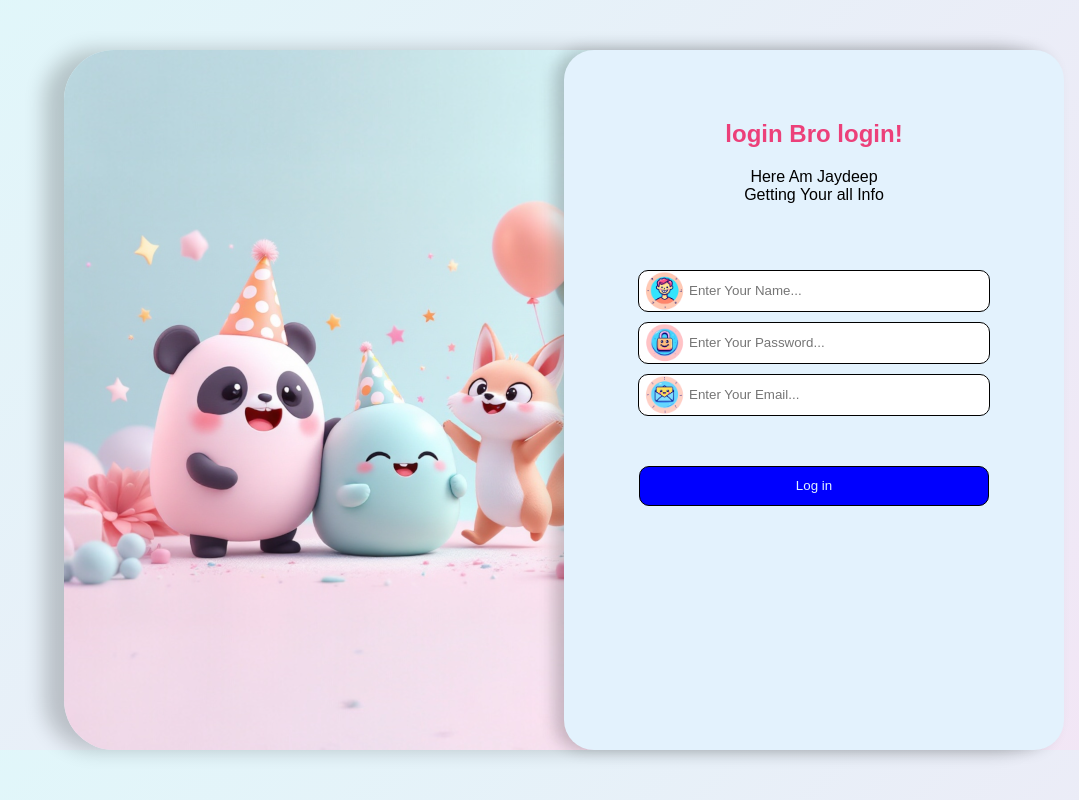
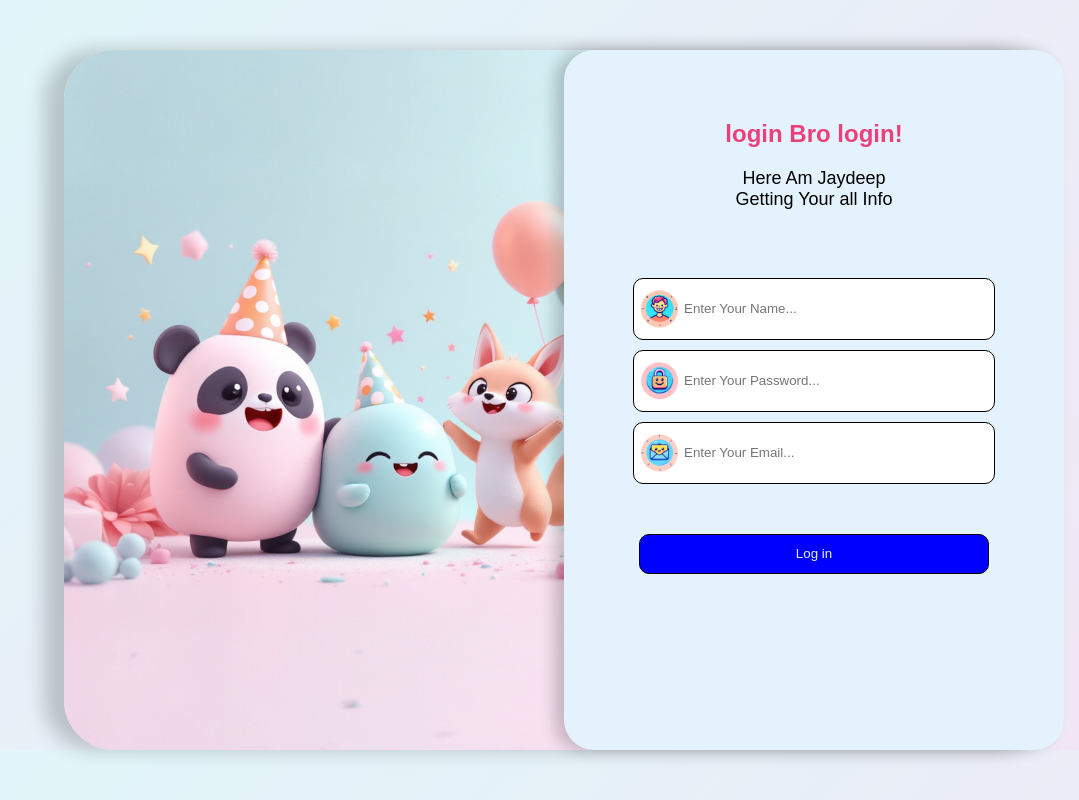
Before and after one commit to Jaydip000/Login, a plain HTML site: page index.html in a window 1280 px wide. Shown: the whole page, without its empty margins (76-1155 px from the left). Drawn offline with Linux system fonts and the light colour scheme.

Commit message:
Update style.css

```diff
--- a/style.css
+++ b/style.css
@@ -34,18 +34,36 @@ body {
     color: #EC407A;
 }
 
+.Heading-from h2:hover
+{
+color: black;
+}
+
+.Heading-from p
+{
+text-decoration: none;
+font-size: large;
+position: relative;
+}
+
+.Heading-from p:hover
+{
+    font-size: larger;
+}
+
 #Username {
     padding: 10px;
     border: 1px solid black;
     border-radius: 10px;
     text-align: left;
     padding: 0px 0px 0px 50px;
-    width: 300px;
-    height: 40px;
+    width: 310px;
+    height: 60px;
     background-image: url(IMG/icons/username.PNG);
     background-size: 50px 50px;
     background-position: left center;
     background-repeat: no-repeat;
+    transition: 0.1s ease-in-out;
 }
 
 
@@ -61,12 +79,13 @@ body {
     border-radius: 10px;
     text-align: left;
     padding: 0px 0px 0px 50px;
-    width: 300px;
-    height: 40px;
+    width: 310px;
+    height: 60px;
     background-image: url(IMG/icons/Password.PNG);
     background-size: 50px 50px;
     background-position: left center;
     background-repeat: no-repeat;
+    transition: 0.1s ease-in-out;
 }
 
 .Password-form {
@@ -87,12 +106,13 @@ body {
     border-radius: 10px;
     text-align: left;
     padding: 0px 0px 0px 50px;
-    width: 300px;
-    height: 40px;
+    width: 310px;
+    height: 60px;
     background-image: url(IMG/icons/email.PNG);
     background-size: 50px 50px;
     background-position: left center;
     background-repeat: no-repeat;
+    transition: 0.1s ease-in-out;
 }
 
 button
@@ -116,9 +136,12 @@ button
 }
 
 button:hover {
-    transition: 200ms ease-in-out;
+    transition: 0.1s ease-in-out;
     background-color: #EC407A;
     position: relative;
-    width: 400px;
-    height: 50px;
+    width: 330px;
 }
+#Username:hover,#Password:hover,#Email:hover
+{
+width: 300px;
+}
```
